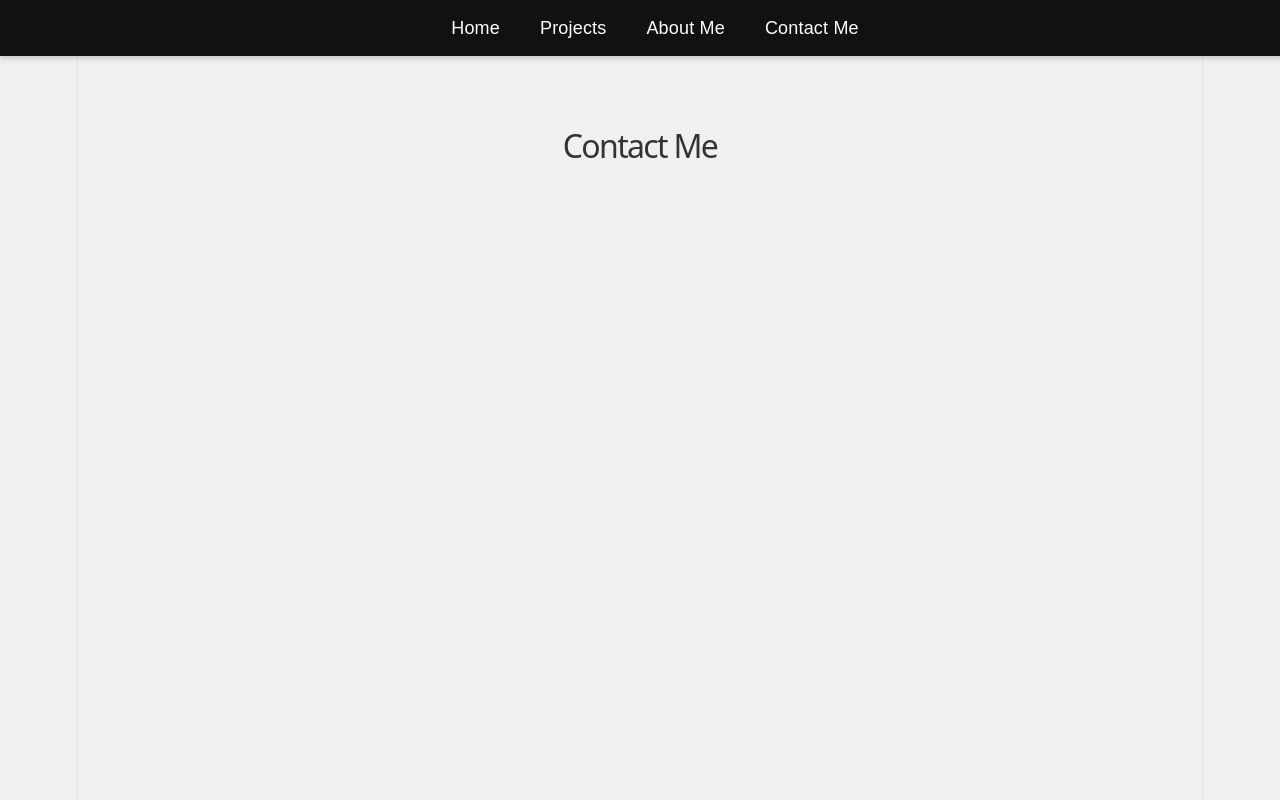
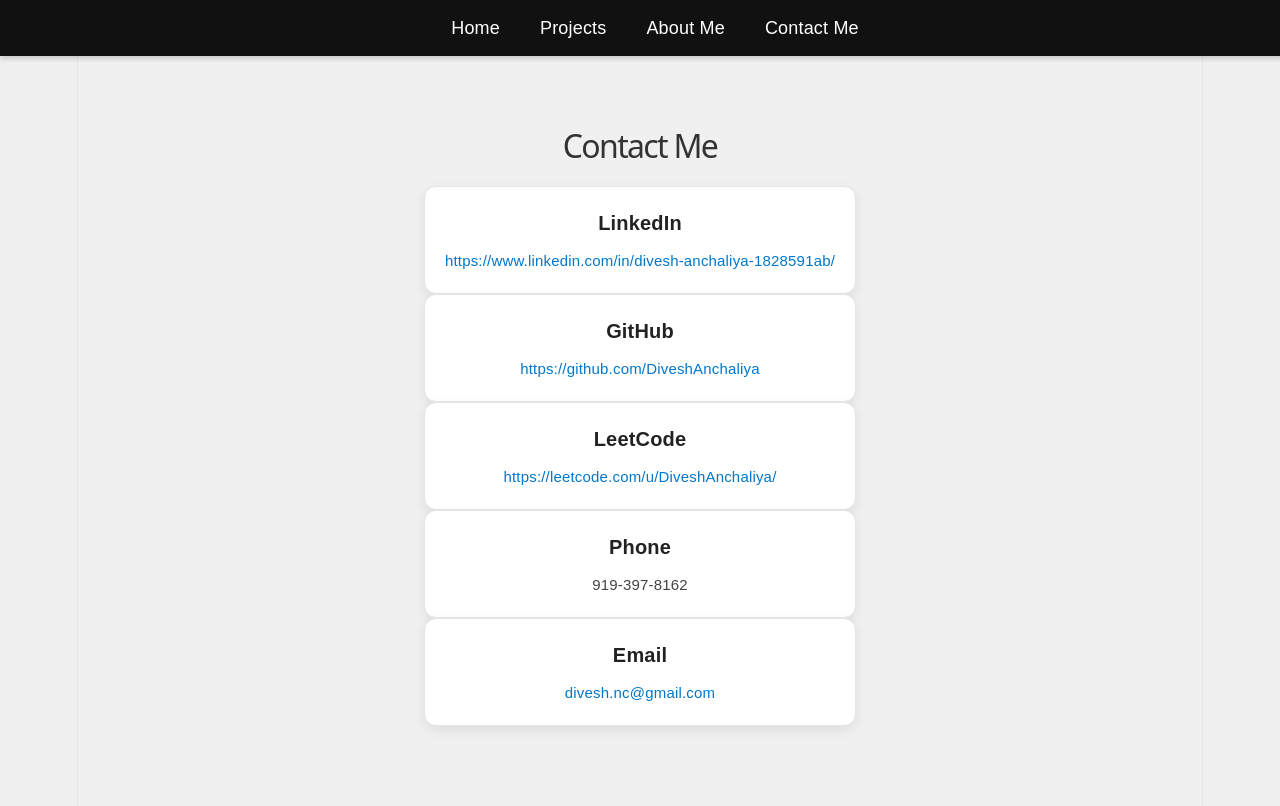
Before and after one commit to Spiderasasen/Remaking-A-freinds-portfoilio, a React (Vite) app in the folder main_page/: page /contact in a window 1280 px wide. Built offline with nearby package versions, Linux system fonts and the light colour scheme.

Commit message:
contacts are done. makeing the project done in about an hour or 2

```diff
--- a/main_page/src/component/Contact_Card.jsx
+++ b/main_page/src/component/Contact_Card.jsx
@@ -1,9 +1,10 @@
 import React from 'react';
+import "../styles/contacts.css"
 
 function ContactCard({name, link}) {
     if(name !== "Email" && name !== "Phone"){
         return (
-            <div>
+            <div className="contact-card">
                 <h3>{name}</h3>
                 <a href={link} target="_blank">{link}</a>
             </div>
@@ -11,7 +12,7 @@
     }
     else if(name === "Email"){
         return (
-            <div>
+            <div className="contact-card">
                 <h3>{name}</h3>
                 <a href={`mailto:${link}`}>{link}</a>
             </div>
@@ -19,7 +20,7 @@
     }
     else{
         return(
-            <div>
+            <div className="contact-card">
                 <h3>{name}</h3>
                 <p>{link}</p>
             </div>
--- a/main_page/src/pages/Contact_Me.jsx
+++ b/main_page/src/pages/Contact_Me.jsx
@@ -49,6 +49,15 @@
             <main>
                 <div className="intro">
                     <h1>Contact Me</h1>
+                    <div className="contacts">
+                        {contacts.map((contact) => (
+                            <ContactCard
+                                key={contact.id}
+                                name={contact.name}
+                                link={contact.link}
+                            />
+                        ))}
+                    </div>
                 </div>
             </main>
         </>
--- /dev/null
+++ b/main_page/src/styles/contacts.css
@@ -0,0 +1,53 @@
+/* ====== CONTACT CARD BASE ====== */
+.contact-card {
+    background: #ffffff;
+    padding: 20px;
+    border-radius: 12px;
+    border: 1px solid #e5e5e5;
+    box-shadow: 0 4px 12px rgba(0,0,0,0.08);
+    transition: transform 0.25s ease, box-shadow 0.25s ease;
+    display: flex;
+    flex-direction: column;
+    gap: 10px;
+}
+
+/* ====== HOVER EFFECT ====== */
+.contact-card:hover {
+    transform: translateY(-6px);
+    box-shadow: 0 10px 22px rgba(0,0,0,0.12);
+}
+
+/* ====== TITLE ====== */
+.contact-card h3 {
+    margin: 0;
+    font-size: 20px;
+    font-weight: 600;
+    color: #222;
+}
+
+/* ====== LINKS ====== */
+.contact-card a {
+    font-size: 15px;
+    color: #0077cc;
+    text-decoration: none;
+    word-break: break-all;
+}
+
+.contact-card a:hover {
+    text-decoration: underline;
+}
+
+/* ====== TEXT (for phone numbers) ====== */
+.contact-card p {
+    margin: 0;
+    font-size: 15px;
+    color: #444;
+}
+
+/* ====== GRID LAYOUT FOR ALL CONTACT CARDS ====== */
+.contact-grid {
+    margin-top: 20px;
+    display: grid;
+    grid-template-columns: repeat(auto-fit, minmax(260px, 1fr));
+    gap: 20px;
+}
```
